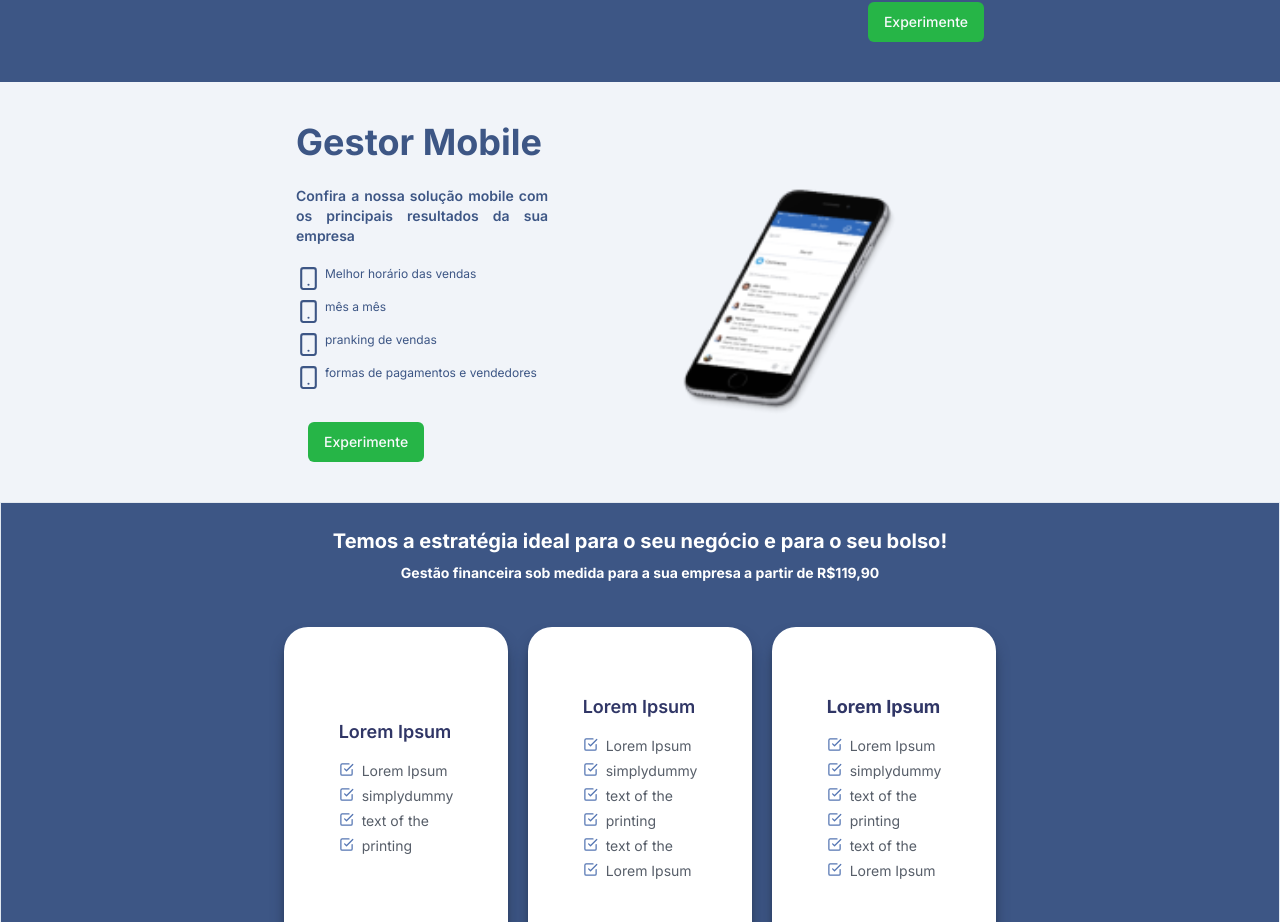
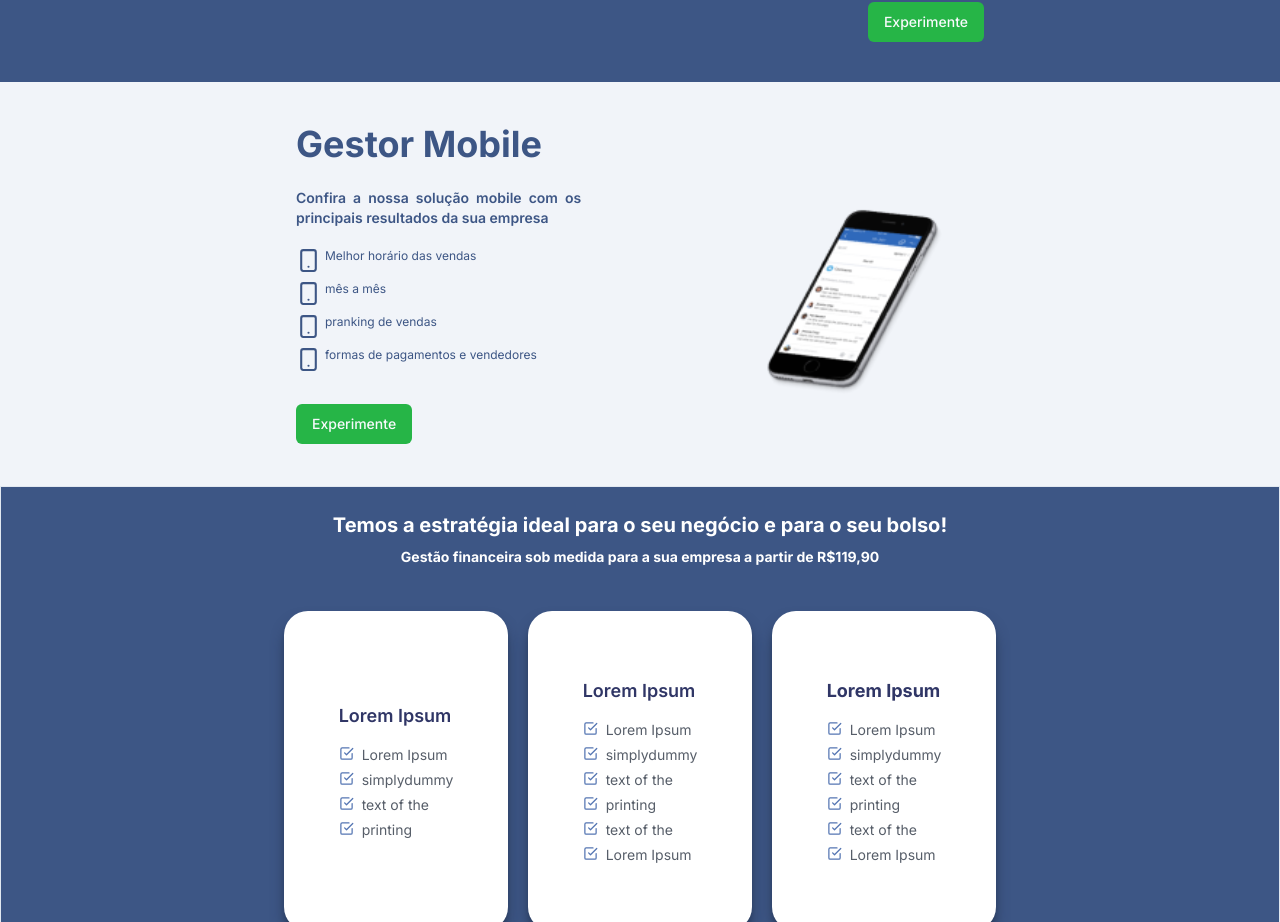
Before and after one commit to EvaldoFerreiraMoreira/site-siad, a Next.js app: page / in a window 1280 px wide. Shown: the part 2170-3092 px from the top of the page. Built offline with nearby package versions, Linux system fonts and the light colour scheme.

Commit message:
chore: mobilePresentationWeb Responsive

```diff
--- a/src/app/(Home)/components/componentsWeb/MobilePresentationWeb.tsx
+++ b/src/app/(Home)/components/componentsWeb/MobilePresentationWeb.tsx
@@ -5,15 +5,15 @@ import Image from "next/image";
 
 const MobilePresentationWeb = () => {
     return (
-        <div className=" flex text-[#A7A7A7] mx-64 ">
-            <div className="flex flex-col justify-center ">
-                <div className="flex w-72 font-bold  text-4xl">
+        <div className=" flex mx-64 justify-evenly w-full">
+            <div className="flex flex-col justify-center">
+                <div className="flex w-72 font-bold text-4xl">
                     <h1 className="text-[#3D5685]">Gestor Mobile</h1>
                 </div>
                 <div className="mt-6 w-2/3 font-semibold text-sm text-justify">
                     <span className="text-[#3D5685]">Confira a nossa solução mobile com os principais resultados da sua empresa</span>
                 </div>
-                <div className="flex flex-col  gap-2 mt-5 text-[#3D5685] text-xs" >
+                <div className="flex flex-col gap-2 mt-5 text-[#3D5685] text-xs" >
                     <ul className="w-full justify-start gap-2" >
                         <li className="flex gap-1 ">
                             <Smartphone size={25} />
@@ -33,14 +33,14 @@ const MobilePresentationWeb = () => {
                         </li>
                     </ul>
                 </div>
-                <div className="flex mt-8  ml-3">
+                <div className="flex mt-8">
                     <Button className="bg-[#26B547]">
                         <p>Experimente</p>
                     </Button>
                 </div>
             </div>
 
-            <div className="pr-20">
+            <div>
                 <div className="flex mt-9 h-72 justify-center">
                     <Image
                         src="/Iphone-mobile.png"
@@ -50,7 +50,7 @@ const MobilePresentationWeb = () => {
                         sizes="100vw"
                         className="h-auto w-auto max-w-[100%] max-h-[100%]"
                         style={{
-                            objectFit: "cover",
+                            objectFit: "contain",
                         }}
                     />
                 </div>
```
